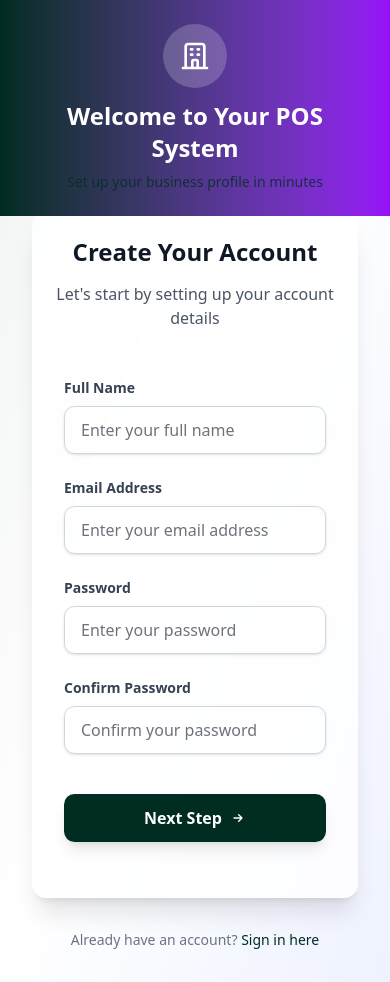
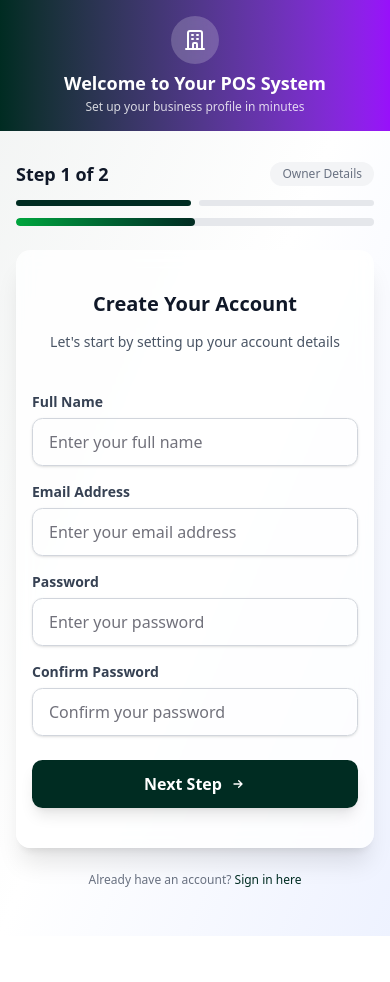
Before and after one commit to mohdmustaqeem7830/POS-, a React (Vite) app: page /auth/onboarding in a window 390 px wide. After the commit the page ends 936 px from the top, so only its background shows below. Built offline with nearby package versions, Linux system fonts and the light colour scheme; a web font is replaced by a local one; what @react-pdf/renderer would draw is missing.

Commit message:
Add files via upload

```diff
--- a/src/pages/onboarding/Onboarding.jsx
+++ b/src/pages/onboarding/Onboarding.jsx
@@ -1,3 +1,4 @@
+// Onboarding.jsx
 import React, { useState, useEffect } from 'react';
 import { useDispatch, useSelector } from 'react-redux';
 import { Card, CardContent, CardHeader, CardTitle } from '../../components/ui/card';
@@ -7,7 +8,6 @@ import { signup } from '../../Redux Toolkit/features/auth/authThunk';
 import { createStore, getStoreByAdmin } from '../../Redux Toolkit/features/store/storeThunks';
 import { getUserProfile } from '../../Redux Toolkit/features/user/userThunks';
 import { useNavigate } from 'react-router';
-// import { completeOnboarding, resetOnboarding } from '../../Redux Toolkit/features/onboarding/onboardingSlice';
 
 const Onboarding = () => {
   const dispatch = useDispatch();
@@ -17,12 +17,10 @@ const Onboarding = () => {
   const [step, setStep] = useState(1);
   const [fadeIn, setFadeIn] = useState(true);
   const [formData, setFormData] = useState({
-    // Owner Details
     fullName: '',
     email: '',
     password: '',
     confirmPassword: '',
-    // Store Details
     storeName: '',
     storeType: '',
     storeAddress: '',
@@ -30,11 +28,19 @@ const Onboarding = () => {
   const [localError, setLocalError] = useState(null);
   const [localLoading, setLocalLoading] = useState(false);
 
-  // On mount: check JWT, fetch profile, and store
+  // Normalize any error shape to string
+  const normalizeError = (err, fallback) => {
+    if (!err) return fallback;
+    if (typeof err === 'string') return err;
+    if (typeof err === 'object') {
+      return err?.message || err?.error || err?.data?.message || JSON.stringify(err) || fallback;
+    }
+    return fallback;
+  };
+
   useEffect(() => {
     const checkOnboarding = async () => {
       const jwt = localStorage.getItem('jwt');
-
       if (jwt) {
         setLocalLoading(true);
         try {
@@ -43,24 +49,20 @@ const Onboarding = () => {
             try {
               const storeRes = await dispatch(getStoreByAdmin(jwt)).unwrap();
               if (storeRes && storeRes.id) {
-                // Store exists, redirect to dashboard or show message
                 navigate('/store');
-
                 return;
               } else {
-                // No store, skip to store details
                 setStep(2);
               }
             } catch (err) {
-              // No store found, skip to store details
               setStep(2);
             }
           }
         } catch (err) {
-          // Invalid jwt or error, clear jwt and stay on step 1
           localStorage.removeItem('jwt');
+        } finally {
+          setLocalLoading(false);
         }
-        setLocalLoading(false);
       }
     };
     checkOnboarding();
@@ -71,8 +73,8 @@ const Onboarding = () => {
     setLocalError(null);
     const updatedFormData = { ...formData, ...stepData };
     setFormData(updatedFormData);
+
     if (step === 1) {
-      // Signup step
       setLocalLoading(true);
       try {
         const signupRes = await dispatch(signup({
@@ -81,41 +83,45 @@ const Onboarding = () => {
           password: updatedFormData.password,
           role: 'ROLE_STORE_ADMIN',
         })).unwrap();
-        if (signupRes && signupRes.jwt) {
-          localStorage.setItem('jwt', signupRes.data.jwt);
+
+        // Handle both response shapes: { jwt } or { data: { jwt } }
+        const jwt = signupRes?.data?.jwt || signupRes?.jwt;
+        if (jwt) {
+          localStorage.setItem('jwt', jwt);
         }
+
+        setLocalError(null);
         setFadeIn(false);
         setTimeout(() => {
           setStep(2);
           setFadeIn(true);
         }, 150);
       } catch (err) {
-        setLocalError(err || 'Signup failed');
+        setLocalError(normalizeError(err, 'Signup failed'));
+      } finally {
+        setLocalLoading(false);
       }
-      setLocalLoading(false);
+
     } else if (step === 2) {
-      // Store creation step
       setLocalLoading(true);
       try {
         await dispatch(createStore({
-
           brand: updatedFormData.storeName,
           storeType: updatedFormData.storeType,
           storeAddress: updatedFormData.storeAddress,
-
         })).unwrap();
-        // On success, redirect or show success
         navigate('/store');
       } catch (err) {
-        setLocalError(err || 'Store creation failed');
+        setLocalError(normalizeError(err, 'Store creation failed'));
+      } finally {
+        setLocalLoading(false);
       }
-      setLocalLoading(false);
     }
   };
 
   const handleStepBack = () => {
     if (step > 1) {
-      // Fade out current step
+      setLocalError(null);
       setFadeIn(false);
       setTimeout(() => {
         setStep(step - 1);
@@ -124,13 +130,9 @@ const Onboarding = () => {
     }
   };
 
-
-
-  // Handle successful completion
   useEffect(() => {
     if (isCompleted) {
       alert('Onboarding completed successfully!');
-      // TODO: Redirect to dashboard or login
     }
   }, [isCompleted]);
 
@@ -166,39 +168,38 @@ const Onboarding = () => {
     }
   };
 
+  // Safe error string — never pass object to React
+  const displayError = localError || error;
+  const errorString = displayError
+    ? normalizeError(displayError, 'Something went wrong')
+    : null;
+
   return (
-    <div className="min-h-screen bg-gradient-to-br from-primary/5 via-white to-indigo-50">
-      <div className="flex min-h-screen">
-        {/* Mobile Header - Only visible on small screens */}
-        <div className="lg:hidden absolute top-0 left-0 right-0 bg-gradient-to-r from-primary to-purple-600 text-white p-6 z-20">
+    <div className="min-h-[100dvh] bg-gradient-to-br from-primary/5 via-white to-indigo-50">
+      <div className="flex min-h-[100dvh]">
+
+        {/* Mobile Header */}
+        <div className="lg:hidden fixed top-0 left-0 right-0 bg-gradient-to-r from-primary to-purple-600 text-white p-4 z-20">
           <div className="text-center">
-            <div className="w-16 h-16 bg-white/20 rounded-full flex items-center justify-center mx-auto mb-3 backdrop-blur-sm">
-              <svg className="w-8 h-8 text-white" fill="none" stroke="currentColor" viewBox="0 0 24 24">
+            <div className="w-12 h-12 bg-white/20 rounded-full flex items-center justify-center mx-auto mb-2 backdrop-blur-sm">
+              <svg className="w-6 h-6 text-white" fill="none" stroke="currentColor" viewBox="0 0 24 24">
                 <path strokeLinecap="round" strokeLinejoin="round" strokeWidth={2} d="M19 21V5a2 2 0 00-2-2H7a2 2 0 00-2 2v16m14 0h2m-2 0h-5m-9 0H3m2 0h5M9 7h1m-1 4h1m4-4h1m-1 4h1m-5 10v-5a1 1 0 011-1h2a1 1 0 011 1v5m-4 0h4" />
               </svg>
             </div>
-            <h1 className="text-2xl font-bold mb-2">
-              Welcome to Your POS System
-            </h1>
-            <p className="text-primary/80 text-sm">
-              Set up your business profile in minutes
-            </p>
+            <h1 className="text-lg font-bold leading-tight">Welcome to Your POS System</h1>
+            <p className="text-white/80 text-xs mt-1">Set up your business profile in minutes</p>
           </div>
         </div>
 
-        {/* Left Side - Image Section */}
+        {/* Left Side - Desktop only */}
         <div className="hidden lg:flex lg:w-1/2 bg-gradient-to-br from-green-600 via-[#047857] to-[#022c22] relative overflow-hidden">
-          {/* Background Pattern */}
           <div className="absolute inset-0 opacity-10">
             <div className="absolute top-0 left-0 w-72 h-72 bg-white rounded-full mix-blend-multiply filter blur-xl animate-pulse"></div>
             <div className="absolute top-0 right-0 w-72 h-72 bg-purple-300 rounded-full mix-blend-multiply filter blur-xl animate-pulse animation-delay-2000"></div>
             <div className="absolute -bottom-8 left-20 w-72 h-72 bg-pink-300 rounded-full mix-blend-multiply filter blur-xl animate-pulse animation-delay-4000"></div>
           </div>
-
-          {/* Content */}
           <div className="relative z-10 flex flex-col justify-center items-center text-white px-12">
             <div className="text-center max-w-md">
-              {/* Icon */}
               <div className="mb-8">
                 <div className="w-20 h-20 bg-white/20 rounded-full flex items-center justify-center mx-auto mb-4 backdrop-blur-sm">
                   <svg className="w-10 h-10 text-white" fill="none" stroke="currentColor" viewBox="0 0 24 24">
@@ -206,62 +207,58 @@ const Onboarding = () => {
                   </svg>
                 </div>
               </div>
-
-              {/* Title */}
               <h1 className="text-4xl font-bold mb-6 leading-tight">
                 Welcome to Your
                 <span className="block text-yellow-300">POS System</span>
               </h1>
-
-              {/* Description */}
               <p className="text-lg text-primary/80 mb-8 leading-relaxed">
                 Set up your business profile and start managing your store efficiently.
                 It only takes a few minutes to get everything configured.
               </p>
-
-              {/* Features List */}
               <div className="space-y-4 text-left">
-                <div className="flex items-center">
+                {[
+                  'Easy inventory management',
+                  'Real-time sales tracking',
+                  'Secure payment processing',
+                ].map((feat) => (
+                  <div key={feat} className="flex items-center">
                     <div className="w-6 h-6 bg-green-400 rounded-full flex items-center justify-center mr-3 flex-shrink-0">
                       <svg className="w-4 h-4 text-white" fill="none" stroke="currentColor" viewBox="0 0 24 24">
                         <path strokeLinecap="round" strokeLinejoin="round" strokeWidth={2} d="M5 13l4 4L19 7" />
                       </svg>
                     </div>
-                  <span className="text-primary/80">Easy inventory management</span>
+                    <span className="text-primary/80">{feat}</span>
                   </div>
-                <div className="flex items-center">
-                  <div className="w-6 h-6 bg-green-400 rounded-full flex items-center justify-center mr-3 flex-shrink-0">
-                    <svg className="w-4 h-4 text-white" fill="none" stroke="currentColor" viewBox="0 0 24 24">
-                      <path strokeLinecap="round" strokeLinejoin="round" strokeWidth={2} d="M5 13l4 4L19 7" />
-                    </svg>
-                  </div>
-                  <span className="text-primary/80">Real-time sales tracking</span>
-                </div>
-                <div className="flex items-center">
-                  <div className="w-6 h-6 bg-green-400 rounded-full flex items-center justify-center mr-3 flex-shrink-0">
-                    <svg className="w-4 h-4 text-white" fill="none" stroke="currentColor" viewBox="0 0 24 24">
-                      <path strokeLinecap="round" strokeLinejoin="round" strokeWidth={2} d="M5 13l4 4L19 7" />
-                    </svg>
-                  </div>
-                  <span className="text-primary/80">Secure payment processing</span>
-                </div>
+                ))}
               </div>
             </div>
           </div>
         </div>
 
-        {/* Right Side - Form Section */}
-        <div className="flex-1 flex items-center justify-center p-8 lg:p-8 pt-32 lg:pt-8 lg:h-screen lg:overflow-y-auto">
+        {/* Right Side - Form */}
+        <div className="flex-1 flex items-start lg:items-center justify-center px-4 sm:px-6 lg:px-8 pt-40 pb-8 lg:pt-8 lg:h-screen lg:overflow-y-auto">
           <div className="w-full max-w-md">
-            {/* Progress Indicator */}
-            <div className="mb-8">
-              <div className="flex items-center justify-between mb-4">
-                <h2 className="text-xl font-semibold text-gray-900">
+
+            {/* Progress */}
+            <div className="mb-6 sm:mb-8">
+              <div className="flex items-center justify-between mb-3 sm:mb-4">
+                <h2 className="text-lg sm:text-xl font-semibold text-gray-900">
                   Step {step} of 2
                 </h2>
-                <span className="text-sm text-gray-500 bg-gray-100 px-3 py-1 rounded-full">
+                <span className="text-xs sm:text-sm text-gray-500 bg-gray-100 px-3 py-1 rounded-full">
                   {step === 1 ? 'Owner Details' : 'Store Details'}
                 </span>
+              </div>
+              {/* Mobile step bars */}
+              <div className="flex gap-2 mb-3 lg:hidden">
+                {[1, 2].map((s) => (
+                  <div
+                    key={s}
+                    className={`h-1.5 flex-1 rounded-full transition-all duration-300 ${
+                      s <= step ? 'bg-primary' : 'bg-gray-200'
+                    }`}
+                  />
+                ))}
               </div>
               <div className="w-full bg-gray-200 rounded-full h-2 overflow-hidden">
                 <div
@@ -271,21 +268,21 @@ const Onboarding = () => {
               </div>
             </div>
 
-            {/* Error Display */}
-            {(error || localError) && (
-              <div className="mb-6 p-4 bg-red-50 border border-red-200 text-red-700 rounded-lg shadow-sm">
-                <div className="flex items-center">
-                  <svg className="w-5 h-5 mr-2" fill="currentColor" viewBox="0 0 20 20">
+            {/* Error — always string, never object */}
+            {errorString && (
+              <div className="mb-4 sm:mb-6 p-3 sm:p-4 bg-red-50 border border-red-200 text-red-700 rounded-lg shadow-sm text-sm">
+                <div className="flex items-center gap-2">
+                  <svg className="w-4 h-4 sm:w-5 sm:h-5 flex-shrink-0" fill="currentColor" viewBox="0 0 20 20">
                     <path fillRule="evenodd" d="M18 10a8 8 0 11-16 0 8 8 0 0116 0zm-7 4a1 1 0 11-2 0 1 1 0 012 0zm-1-9a1 1 0 00-1 1v4a1 1 0 102 0V6a1 1 0 00-1-1z" clipRule="evenodd" />
                   </svg>
-                  {error || localError}
+                  <span>{errorString}</span>
                 </div>
               </div>
             )}
 
-            {/* Loading Overlay */}
+            {/* Loading overlay */}
             {localLoading && (
-              <div className="absolute inset-0 flex items-center justify-center bg-white/60 z-50">
+              <div className="fixed inset-0 flex items-center justify-center bg-white/60 z-50">
                 <svg className="animate-spin h-8 w-8 text-primary" xmlns="http://www.w3.org/2000/svg" fill="none" viewBox="0 0 24 24">
                   <circle className="opacity-25" cx="12" cy="12" r="10" stroke="currentColor" strokeWidth="4"></circle>
                   <path className="opacity-75" fill="currentColor" d="M4 12a8 8 0 018-8V0C5.373 0 0 5.373 0 12h4zm2 5.291A7.962 7.962 0 014 12H0c0 3.042 1.135 5.824 3 7.938l3-2.647z"></path>
@@ -293,20 +290,19 @@ const Onboarding = () => {
               </div>
             )}
 
-            {/* Form Card */}
+            {/* Card */}
             <Card className="w-full shadow-xl border-0 bg-white/80 backdrop-blur-sm">
-              <CardHeader className="text-center pb-6">
-                <CardTitle className="text-2xl font-bold text-gray-900">
+              <CardHeader className="text-center pb-4 sm:pb-6 px-4 sm:px-6 pt-4 sm:pt-6">
+                <CardTitle className="text-xl sm:text-2xl font-bold text-gray-900">
                   {step === 1 ? 'Create Your Account' : 'Store Information'}
                 </CardTitle>
-                <p className="text-gray-600 mt-2">
+                <p className="text-gray-600 mt-2 text-sm sm:text-base">
                   {step === 1
-                    ? 'Let\'s start by setting up your account details'
-                    : 'Tell us about your business'
-                  }
+                    ? "Let's start by setting up your account details"
+                    : 'Tell us about your business'}
                 </p>
               </CardHeader>
-              <CardContent className="px-8 pb-8">
+              <CardContent className="px-4 sm:px-8 pb-4 sm:pb-8">
                 <div
                   className={`transition-all duration-300 ease-in-out ${
                     fadeIn ? 'opacity-100 transform translate-y-0' : 'opacity-0 transform translate-y-4'
@@ -318,14 +314,15 @@ const Onboarding = () => {
             </Card>
 
             {/* Footer */}
-            <div className="mt-8 text-center">
-              <p className="text-sm text-gray-500">
+            <div className="mt-6 sm:mt-8 text-center pb-4">
+              <p className="text-xs sm:text-sm text-gray-500">
                 Already have an account?{' '}
                 <a href="/login" className="text-primary hover:text-green-900 font-medium">
                   Sign in here
                 </a>
               </p>
             </div>
+
           </div>
         </div>
       </div>
--- a/src/pages/onboarding/OwnerDetailsForm.jsx
+++ b/src/pages/onboarding/OwnerDetailsForm.jsx
@@ -1,3 +1,4 @@
+// OwnerDetailsForm.jsx
 import React from 'react';
 import { Formik, Form, Field, ErrorMessage } from 'formik';
 import * as Yup from 'yup';
@@ -19,6 +20,12 @@ const validationSchema = Yup.object({
     .required('Confirm password is required'),
 });
 
+const ErrorIcon = () => (
+  <svg className="w-4 h-4 mr-1 flex-shrink-0" fill="currentColor" viewBox="0 0 20 20">
+    <path fillRule="evenodd" d="M18 10a8 8 0 11-16 0 8 8 0 0116 0zm-7 4a1 1 0 11-2 0 1 1 0 012 0zm-1-9a1 1 0 00-1 1v4a1 1 0 102 0V6a1 1 0 00-1-1z" clipRule="evenodd" />
+  </svg>
+);
+
 const OwnerDetailsForm = ({ initialValues, onSubmit, onBack }) => {
   return (
     <Formik
@@ -30,10 +37,11 @@ const OwnerDetailsForm = ({ initialValues, onSubmit, onBack }) => {
       }}
     >
       {({ isSubmitting, isValid, touched, errors }) => (
-        <Form className="space-y-6">
-          {/* Full Name Field */}
+        <Form className="space-y-4 sm:space-y-6">
+
+          {/* Full Name */}
           <div>
-            <label htmlFor="fullName" className="block text-sm font-semibold text-gray-700 mb-2">
+            <label htmlFor="fullName" className="block text-sm font-semibold text-gray-700 mb-1.5 sm:mb-2">
               Full Name
             </label>
             <Field
@@ -41,28 +49,21 @@ const OwnerDetailsForm = ({ initialValues, onSubmit, onBack }) => {
               type="text"
               id="fullName"
               name="fullName"
-              className={`w-full px-4 py-3 border rounded-lg shadow-sm transition-all duration-200 focus:outline-none ${
+              className={`w-full px-4 py-3 border rounded-lg shadow-sm transition-all duration-200 focus:outline-none min-h-[48px] text-base ${
                 touched.fullName && errors.fullName
                   ? 'border-red-300 bg-red-50'
                   : 'border-gray-300 hover:border-gray-400'
               }`}
               placeholder="Enter your full name"
             />
-            <ErrorMessage name="fullName" component="div" className="text-red-500 text-sm mt-2 flex items-center">
-              {msg => (
-                <>
-                  <svg className="w-4 h-4 mr-1" fill="currentColor" viewBox="0 0 20 20">
-                    <path fillRule="evenodd" d="M18 10a8 8 0 11-16 0 8 8 0 0116 0zm-7 4a1 1 0 11-2 0 1 1 0 012 0zm-1-9a1 1 0 00-1 1v4a1 1 0 102 0V6a1 1 0 00-1-1z" clipRule="evenodd" />
-                  </svg>
-                  {msg}
-                </>
-              )}
+            <ErrorMessage name="fullName" component="div" className="text-red-500 text-sm mt-1.5 flex items-center">
+              {msg => <><ErrorIcon />{msg}</>}
             </ErrorMessage>
           </div>
 
-          {/* Email Field */}
+          {/* Email */}
           <div>
-            <label htmlFor="email" className="block text-sm font-semibold text-gray-700 mb-2">
+            <label htmlFor="email" className="block text-sm font-semibold text-gray-700 mb-1.5 sm:mb-2">
               Email Address
             </label>
             <Field
@@ -70,28 +71,21 @@ const OwnerDetailsForm = ({ initialValues, onSubmit, onBack }) => {
               type="email"
               id="email"
               name="email"
-              className={`w-full px-4 py-3 border rounded-lg shadow-sm transition-all duration-200 focus:outline-none ${
+              className={`w-full px-4 py-3 border rounded-lg shadow-sm transition-all duration-200 focus:outline-none min-h-[48px] text-base ${
                 touched.email && errors.email
                   ? 'border-red-300 bg-red-50'
                   : 'border-gray-300 hover:border-gray-400'
               }`}
               placeholder="Enter your email address"
             />
-            <ErrorMessage name="email" component="div" className="text-red-500 text-sm mt-2 flex items-center">
-              {msg => (
-                <>
-                  <svg className="w-4 h-4 mr-1" fill="currentColor" viewBox="0 0 20 20">
-                    <path fillRule="evenodd" d="M18 10a8 8 0 11-16 0 8 8 0 0116 0zm-7 4a1 1 0 11-2 0 1 1 0 012 0zm-1-9a1 1 0 00-1 1v4a1 1 0 102 0V6a1 1 0 00-1-1z" clipRule="evenodd" />
-                  </svg>
-                  {msg}
-                </>
-              )}
+            <ErrorMessage name="email" component="div" className="text-red-500 text-sm mt-1.5 flex items-center">
+              {msg => <><ErrorIcon />{msg}</>}
             </ErrorMessage>
           </div>
 
-          {/* Password Field */}
+          {/* Password */}
           <div>
-            <label htmlFor="password" className="block text-sm font-semibold text-gray-700 mb-2">
+            <label htmlFor="password" className="block text-sm font-semibold text-gray-700 mb-1.5 sm:mb-2">
               Password
             </label>
             <Field
@@ -99,28 +93,21 @@ const OwnerDetailsForm = ({ initialValues, onSubmit, onBack }) => {
               type="password"
               id="password"
               name="password"
-              className={`w-full px-4 py-3 border rounded-lg shadow-sm transition-all duration-200 focus:outline-none ${
+              className={`w-full px-4 py-3 border rounded-lg shadow-sm transition-all duration-200 focus:outline-none min-h-[48px] text-base ${
                 touched.password && errors.password
                   ? 'border-red-300 bg-red-50'
                   : 'border-gray-300 hover:border-gray-400'
               }`}
               placeholder="Enter your password"
             />
-            <ErrorMessage name="password" component="div" className="text-red-500 text-sm mt-2 flex items-center">
-              {msg => (
-                <>
-                  <svg className="w-4 h-4 mr-1" fill="currentColor" viewBox="0 0 20 20">
-                    <path fillRule="evenodd" d="M18 10a8 8 0 11-16 0 8 8 0 0116 0zm-7 4a1 1 0 11-2 0 1 1 0 012 0zm-1-9a1 1 0 00-1 1v4a1 1 0 102 0V6a1 1 0 00-1-1z" clipRule="evenodd" />
-                  </svg>
-                  {msg}
-                </>
-              )}
+            <ErrorMessage name="password" component="div" className="text-red-500 text-sm mt-1.5 flex items-center">
+              {msg => <><ErrorIcon />{msg}</>}
             </ErrorMessage>
           </div>
 
-          {/* Confirm Password Field */}
+          {/* Confirm Password */}
           <div>
-            <label htmlFor="confirmPassword" className="block text-sm font-semibold text-gray-700 mb-2">
+            <label htmlFor="confirmPassword" className="block text-sm font-semibold text-gray-700 mb-1.5 sm:mb-2">
               Confirm Password
             </label>
             <Field
@@ -128,31 +115,24 @@ const OwnerDetailsForm = ({ initialValues, onSubmit, onBack }) => {
               type="password"
               id="confirmPassword"
               name="confirmPassword"
-              className={`w-full px-4 py-3 border rounded-lg shadow-sm transition-all duration-200 focus:outline-none ${
+              className={`w-full px-4 py-3 border rounded-lg shadow-sm transition-all duration-200 focus:outline-none min-h-[48px] text-base ${
                 touched.confirmPassword && errors.confirmPassword
                   ? 'border-red-300 bg-red-50'
                   : 'border-gray-300 hover:border-gray-400'
               }`}
               placeholder="Confirm your password"
             />
-            <ErrorMessage name="confirmPassword" component="div" className="text-red-500 text-sm mt-2 flex items-center">
-              {msg => (
-                <>
-                  <svg className="w-4 h-4 mr-1" fill="currentColor" viewBox="0 0 20 20">
-                    <path fillRule="evenodd" d="M18 10a8 8 0 11-16 0 8 8 0 0116 0zm-7 4a1 1 0 11-2 0 1 1 0 012 0zm-1-9a1 1 0 00-1 1v4a1 1 0 102 0V6a1 1 0 00-1-1z" clipRule="evenodd" />
-                  </svg>
-                  {msg}
-                </>
-              )}
+            <ErrorMessage name="confirmPassword" component="div" className="text-red-500 text-sm mt-1.5 flex items-center">
+              {msg => <><ErrorIcon />{msg}</>}
             </ErrorMessage>
           </div>
 
-          {/* Submit Button */}
-          <div className="pt-4">
+          {/* Submit */}
+          <div className="pt-2 sm:pt-4">
             <Button
               type="submit"
               disabled={isSubmitting || !isValid}
-              className="w-full py-3 text-base font-semibold text-white rounded-lg shadow-lg hover:shadow-xl transition-all duration-200 transform hover:scale-[1.02] disabled:opacity-50 disabled:cursor-not-allowed disabled:transform-none"
+              className="w-full py-3 min-h-[48px] text-base font-semibold text-white rounded-lg shadow-lg hover:shadow-xl transition-all duration-200 transform hover:scale-[1.02] disabled:opacity-50 disabled:cursor-not-allowed disabled:transform-none"
             >
               {isSubmitting ? (
                 <div className="flex items-center justify-center">
@@ -172,6 +152,7 @@ const OwnerDetailsForm = ({ initialValues, onSubmit, onBack }) => {
               )}
             </Button>
           </div>
+
         </Form>
       )}
     </Formik>
```
Lines whose indentation alone changed are shown as unchanged.
